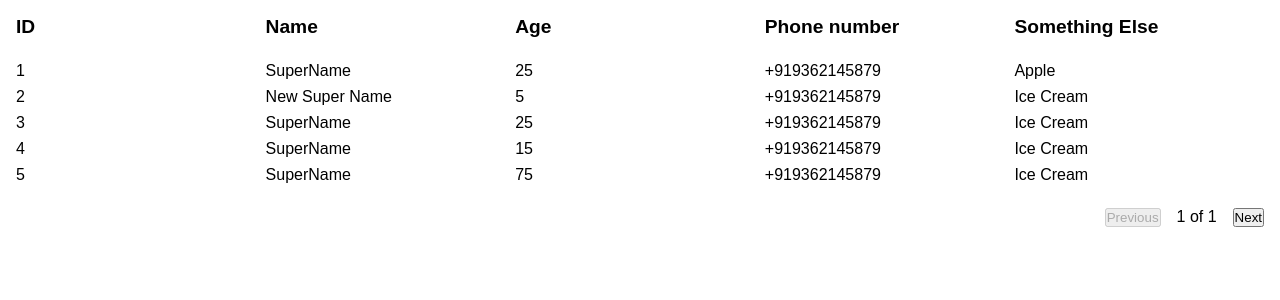
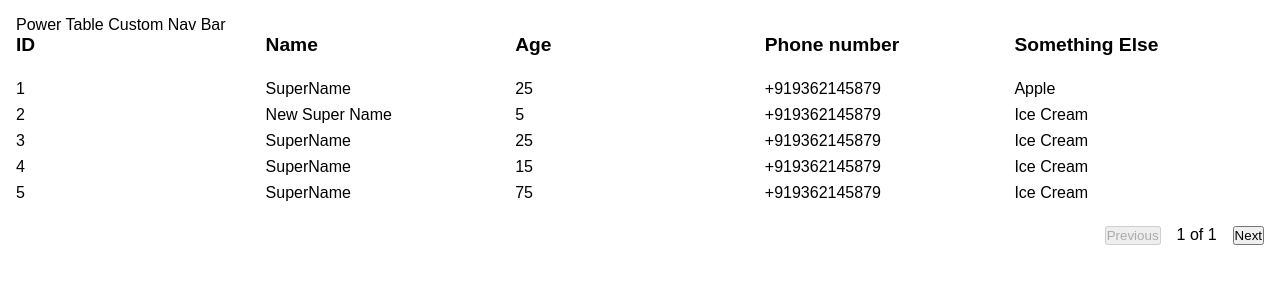
Before and after one commit to tuhinkarmakar3882/react-power-grid, a React (Create React App) app: page / in a window 1280 px wide. Shown: the top 300 px of the page. Built offline with nearby package versions, Linux system fonts and the light colour scheme.

Commit message:
Removed Unnecessary Prop Drilling

```diff
--- a/src/App.jsx
+++ b/src/App.jsx
@@ -1,5 +1,9 @@
 import React, { useEffect, useRef, useState } from 'react'
 import PowerTable from './components/PowerTable'
+import PowerTableFilter from './components/PowerTableFilter'
+import PowerTableHeader from './components/PowerTableHeader'
+import PowerTableBody from './components/PowerTableBody'
+import PowerTableFooter from './components/PowerTableFooter'
 
 const App = () => {
   const [headerColumns, setHeaderColumns] = useState([])
@@ -44,13 +48,20 @@ const App = () => {
   return (
     <section ref={powerTableContainer}>
       <PowerTable
-        headerColumns={headerColumns}
-        tableData={tableData}
-        hasNext={hasNext}
-        hasPrevious={hasPrevious}
         loading={false}
-        currentPage={1}
-        totalPages={1}
+        topBar={
+          <PowerTableFilter filters={undefined} moreFilters={undefined} searchBar={true}/>
+        }
+        tableHeader={<PowerTableHeader columns={headerColumns}/>}
+        tableBody={<PowerTableBody tableData={tableData}/>}
+        tableFooter={
+          <PowerTableFooter
+            hasNext={hasNext}
+            hasPrevious={hasPrevious}
+            currentPage={1}
+            totalPages={1}
+          />
+        }
       />
     </section>
   )
--- a/src/components/PowerTable.jsx
+++ b/src/components/PowerTable.jsx
@@ -1,8 +1,5 @@
 import React from 'react'
 import '../styles/PowerTable.scss'
-import PowerTableHeader from './PowerTableHeader'
-import PowerTableBody from './PowerTableBody'
-import PowerTableFooter from './PowerTableFooter'
 import Spinner from './Spinner'
 
 //  Todo:
@@ -14,26 +11,21 @@ import Spinner from './Spinner'
 //   Bubble one event onclick of any column/row
 
 const PowerTable = ({
-  headerColumns = [],
-  tableData = [],
-  loading = false,
-  hasNext = false,
-  hasPrevious = false,
-  currentPage = 1,
-  totalPages = 1
+  topBar,
+  tableHeader,
+  tableBody,
+  tableFooter,
+  loading = false
 }) => {
   return (
     <div className="power-table">
-      <PowerTableHeader columns={headerColumns}/>
+      {topBar}
 
-      {loading ? <Spinner/> : <PowerTableBody tableData={tableData}/>}
+      {tableHeader}
 
-      <PowerTableFooter
-        hasNext={hasNext}
-        hasPrevious={hasPrevious}
-        currentPage={currentPage}
-        totalPages={totalPages}
-      />
+      {loading ? <Spinner/> : tableBody}
+
+      {tableFooter}
     </div>
   )
 }
--- /dev/null
+++ b/src/components/PowerTableFilter.jsx
@@ -0,0 +1,11 @@
+import React from 'react'
+
+const PowerTableFilter = ({ filters, moreFilters, searchBar }) => {
+  return (
+    <nav className="row">
+      Power Table Custom Nav Bar
+    </nav>
+  )
+}
+
+export default PowerTableFilter
```
